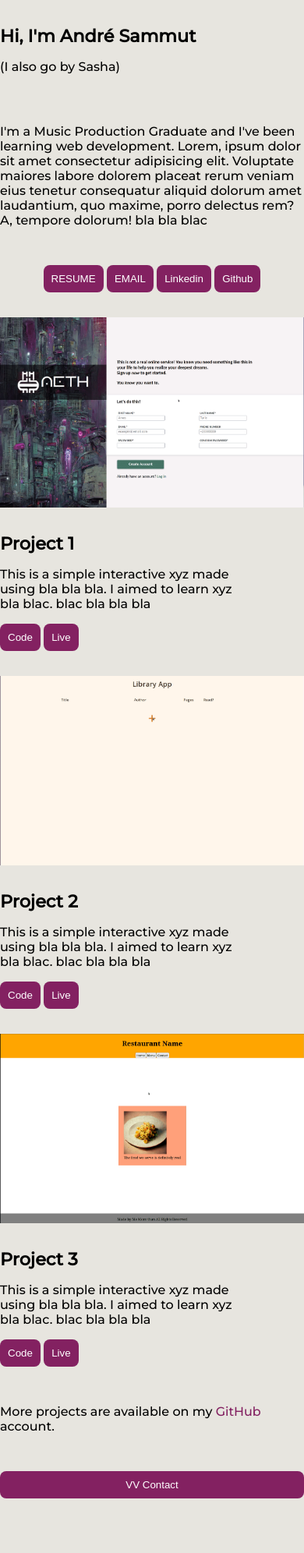
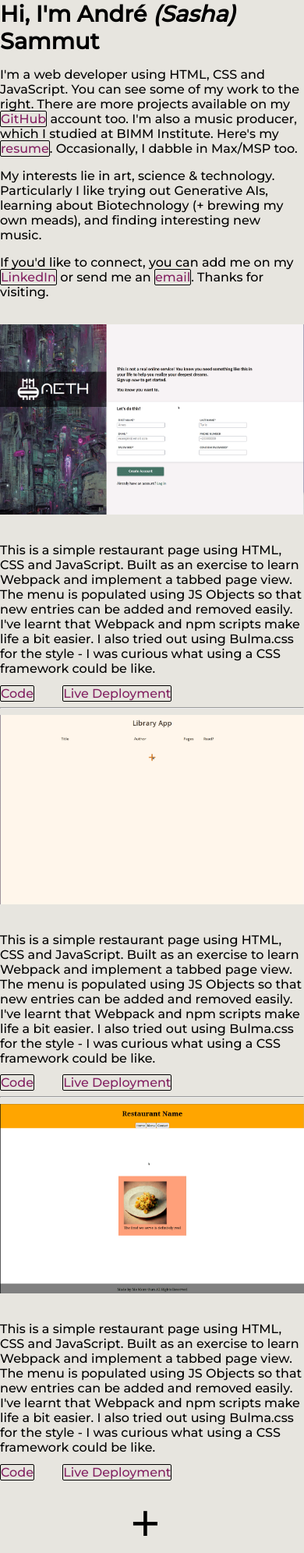
Before and after one commit to Volfy/portfolio, a plain HTML site: page index.html in a window 390 px wide. Shown: the whole page at 78% size. Before the commit the page ends 1922 px from the top, so only its background shows below. Drawn offline with Linux system fonts and the light colour scheme.

Commit message:
change style again, distill contents to necessities, add fizzbuzz counter

```diff
--- a/index.html
+++ b/index.html
@@ -14,117 +14,89 @@
 <body>
 
     <main>
-        <section class="head-name">
+        <div class="left">
+            <section class="name">
+                <h1>Hi, I'm André <span class="sasha">(Sasha)</span> Sammut</h1>
+            </section>
+            <section class="bio">
+                <p>
+                    I'm a web developer using HTML, CSS and JavaScript. You can see some of my work to the right.
+                    There are more projects available on my <a href="">GitHub</a> account too.
+                    <!-- Potentially link to my music -->
+                    I'm also a music producer, which I studied at BIMM Institute. Here's my <a href="">resume</a>.
+                    <!-- is this line necessary? -->
+                    Occasionally, I dabble in Max/MSP too.
+                    <!--  -->
+                </p>
 
-            <div>
-                <h1>Hi, I'm André Sammut</h1>
-                <p class="tagline">(I also go by Sasha)</p>
+                <p>
+                    <!-- Potentially link to image of mead, midjourney acc, spotify playlist -->
+                    My interests lie in art, science & technology.
+                    Particularly I like trying out Generative AIs, learning about Biotechnology (+ brewing my own meads), and finding interesting new music.
+                </p>
+                <p>
+                    If you'd like to connect, you can add me on my <a href="">LinkedIn</a> or send me an <a href="">email</a>. Thanks for visiting.
+                </p>
+            </section>
         </div>
-        </section>
 
-        <section class="socials">
-            <button>RESUME </button>
-            <button>EMAIL</button>
-            <button>Linkedin </button>
-            <button>Github </button>
-        </section>
-
-        <section class="bio">
-            <p>I'm a Music Production Graduate and I've been learning web development. Lorem, ipsum dolor sit amet consectetur adipisicing elit. Voluptate maiores labore dolorem placeat rerum veniam eius tenetur consequatur aliquid dolorum amet laudantium, quo maxime, porro delectus rem? A, tempore dolorum! bla bla blac</p>
-
-        </section>
-
-
-
-
-        <section class="contact">
-
-            <button class="contact-open">VV Contact</button>
-
-            <div class="contact-form">
-                <form action="" method="get">
-                    <label for="">Name</label>
-                    <input type="text">
-                    <label for="">email</label>
-                    <input type="text">
-                    <label for="">Subject</label>
-                    <input type="text">
-                    <button type="submit">Submit</button>
-                </form>
-            </div>
-        </section>
-
-
-
+        <div class="right">
             <section class="project1 proj">
                 <div class="card">
 
-                <img src="gifs/sign-up-form.gif" alt="">
+                    <a href=""><img src="gifs/sign-up-form.gif" alt=""></a>
 
                     <div class="proj-side">
-                    <h1>Project 1</h1>
-                    <p>This is a simple interactive xyz made using bla bla bla. I aimed to learn xyz bla blac. blac bla bla bla</p>
+                        <p>This is a simple restaurant page using HTML, CSS and JavaScript. Built as an exercise to learn Webpack and implement a tabbed page view. The menu is populated using JS Objects so that new entries can be added and removed easily. I've learnt that Webpack and npm scripts make life a bit easier. I also tried out using Bulma.css for the style - I was curious what using a CSS framework could be like.</p>
 
 
-                    <div class="buttons">
-                        <form action="https://github.com/Volfy/">
-                            <button type="submit">Code</button>
-                        </form>
-                        <form action="https://volfy.github.io/">
-                            <button type="submit">Live</button>
-                        </form>
+                        <div class="links">
+                            <a href="">Code</a>
+                            <a href="">Live Deployment</a>
                         </div>
                     </div>
                 </div>
             </section>
+            <hr>
             <section class="project2 proj">
                 <div class="card">
 
-                <img src="gifs/library.gif" alt="Project 1">
+                    <a href=""><img src="gifs/library.gif" alt="Project 1"></a>
 
                     <div class="proj-side">
-                    <h1>Project 2</h1>
-                    <p>This is a simple interactive xyz made using bla bla bla. I aimed to learn xyz bla blac. blac bla bla bla</p>
+                        <p>This is a simple restaurant page using HTML, CSS and JavaScript. Built as an exercise to learn Webpack and implement a tabbed page view. The menu is populated using JS Objects so that new entries can be added and removed easily. I've learnt that Webpack and npm scripts make life a bit easier. I also tried out using Bulma.css for the style - I was curious what using a CSS framework could be like.</p>
 
 
-                    <div class="buttons">
-                        <form action="https://github.com/Volfy/">
-                            <button type="submit">Code</button>
-                        </form>
-                        <form action="https://volfy.github.io/">
-                            <button type="submit">Live</button>
-                        </form>
+                        <div class="links">
+                            <a href="">Code</a>
+                            <a href="">Live Deployment</a>
                         </div>
                     </div>
                 </div>
             </section>
+            <hr>
             <section class="project3 proj">
                 <div class="card">
 
-                <img src="gifs/restaurant.gif" alt="Project 1">
+                    <a href=""><img src="gifs/restaurant.gif" alt="Project 1"></a>
 
                     <div class="proj-side">
-                    <h1>Project 3</h1>
-                    <p>This is a simple interactive xyz made using bla bla bla. I aimed to learn xyz bla blac. blac bla bla bla</p>
+                        <p>This is a simple restaurant page using HTML, CSS and JavaScript. Built as an exercise to learn Webpack and implement a tabbed page view. The menu is populated using JS Objects so that new entries can be added and removed easily. I've learnt that Webpack and npm scripts make life a bit easier. I also tried out using Bulma.css for the style - I was curious what using a CSS framework could be like.</p>
 
 
-                    <div class="buttons">
-                        <form action="https://github.com/Volfy/">
-                            <button type="submit">Code</button>
-                        </form>
-                        <form action="https://volfy.github.io/">
-                            <button type="submit">Live</button>
-                        </form>
+                        <div class="links">
+                            <a href="">Code</a>
+                            <a href="">Live Deployment</a>
                         </div>
                     </div>
                 </div>
             </section>
-
-        <section class="github-more">
-            <p>More projects are available on my <a href="https://github.com/Volfy">GitHub</a> account.</p>
-        </section>
+        </div>
+        <div class="fzbz">
+            <button type="button">+</button>
+            <div></div>
+        </div>
     </main>
-
 
 </body>
 </html>
--- a/main.js
+++ b/main.js
@@ -1,4 +1,22 @@
-const open = document.querySelector(".contact-open");
-const form = document.querySelector(".contact-form").classList;
+const btn = document.querySelector(".fzbz button");
+const div = document.querySelector(".fzbz div");
 
-open.addEventListener('click', () => form.toggle("show"));
+let x = 0;
+
+btn.addEventListener('click', () => {
+    div.classList.remove("fadeon", "fadeon-fz", "fadeon-fz-bz", "fadeon-bz");
+    x += 1;
+    let text = "";
+    let className = "fadeon";
+    if (x % 3 === 0) {
+        text += "Fizz";
+        className += "-fz";
+    }
+    if (x % 5 === 0) {
+        text += "Buzz";
+        className += "-bz";
+    }
+
+    div.textContent = text === "" ? x : text;
+    setTimeout(() => div.classList.add(className), 1);
+});
--- a/styles.css
+++ b/styles.css
@@ -24,133 +24,171 @@ body {
 }
 main {
     display: grid;
-    /* grid-template-columns: 1fr 2fr 2fr 1fr;
-    grid-template-rows: repeat(7, 1fr); */
-    grid-template-areas:
-    ". . . ."
-    ". .  p1 ."
-    ". hd p1 ."
-    ". so p2 ."
-    ". bi p2 ."
-    ". ct p3 ."
-    ". .  p3 ."
-    ". .  gh ."
-    ". . . .";
-    gap: 2em;
+    grid-template-columns: repeat(18, 1fr);
+    grid-template-rows: repeat(8, 1fr);
+    gap: 1em;
     height: 100%;
     align-items: center;
+
+    /* animation: fadein 4s; */
 }
-.project1 {
-    grid-area: p1;
+.left {
+    grid-column: 1/7;
+    grid-row: 1/6;
 }
-.project2 {
-    grid-area: p2;
+.right {
+    grid-column: 8/18;
+    grid-row: 1/8;
 }
-.project3 {
-    grid-area: p3;
+
+
+
+
+/* GENERAL */
+h1 {
+    margin: 0;
+    font-size: 1.8em;
 }
-.github-more {
-    grid-area: gh;
-    align-self: start;
+.sasha {
+    font-style: italic;
 }
-.head-name {
-    grid-area: hd;
+img {
+    max-width: 400px;
 }
-.bio {
-    grid-area: bi;
+a {
+    border: 1px solid black;
+    border-radius: 2px;
+    text-decoration: none;
+    color: var(--accent);
 }
-.socials {
-    grid-area: so;
-    text-align: center;
-}
-.contact {
-    grid-area: ct;
+a:hover {
+    background-color: white;
+    color: var(--main-dark);
+    border: 1px solid white;
 }
 
 
 
 
 
-
-
-h1 {
-    margin: 0;
-    font-size: 1.4em;
-}
-img {
-    max-width: 400px;
-}
-a {
-    text-decoration: none;
-    color: var(--accent);
-}
 .card {
     display: flex;
     gap: 2em;
 }
-.proj-side {
-    max-width: 300px;
+/* Remove a styling from imgs in cards */
+.card > a {
+    border: none;
+    color: none;
+}
+.card > a:hover {
+    border: none;
+    color: none;
+    background: none;
+}
+.proj p {
+    margin: 0;
+}
+.links {
+    margin-top: 0.8em;
+}
+.links > a {
+    margin-right: 2em;
 }
 
 
-/* CONTACT */
-.contact-form > form {
-    display: flex;
-    flex-direction: column;
+
+
+
+/* + fizzbuzz fun */
+.fzbz {
+    grid-column: 1/-1;
+    grid-row: -3/-2;
+    font-size: 4em;
 }
-.contact-form {
-    display: none;
+.fzbz div {
+    display: inline-block;
+    font-size: inherit;
 }
-.contact-open {
-    width: 100%;
+.fzbz button {
+    appearance: none;
+    border: none;
+    background: none;
+    font-size: 1em;
 }
-.show {
-    display: block;
+.fzbz button:hover {
+    color: white;
+}
+.fadeon {
+    animation: num 1s;
+}
+.fadeon-fz {
+    animation: fz 1s;
+}
+.fadeon-bz {
+    animation: bz 1s;
+}
+.fadeon-fz-bz {
+    animation: fzbz 1s;
 }
 
 
-/* Organize buttons in Projects */
-.buttons > form {
-    display: inline;
+
+/* Animations */
+
+@keyframes fadein {
+    from {opacity: 0%;}
+    to {opacity: 100%;}
 }
-
-/* Just for fun */
-button {
-    appearance: none;
-    border: none;
-    background-color: var(--accent);
-    border-radius: 8px;
-    padding: 10px;
-    color: white;
+@keyframes num {
+    from {color: blue;}
+    to {color: black;}
 }
-button:hover {
-    color: var(--accent);
-    background-color: white;
+@keyframes fzbz {
+    from {color: red;}
+    to {color: black;}
 }
-
+@keyframes fz {
+    from {color: rgb(0, 215, 0);}
+    to {color: black;}
+}
+@keyframes bz {
+    from {color: yellow;}
+    to {color: black;}
+}
 
 /* RESPONSIVE */
 
 @media (min-width: 1400px) {
     main {
         width: 1400px;
-
+    }
+    .proj-side {
+        max-width: 600px;
     }
 }
-
 @media (max-width: 1400px) {
     main {
-        grid-template-areas:
-        "."
-        "hd"
-        "bi"
-        "so"
-        "p1"
-        "p2"
-        "p3"
-        "gh"
-        "ct"
-        ".";
+        display: flex;
+        flex-direction: column;
+    }
+
+    .proj {
+        display: flex;
+        justify-content: center;
+        align-content: center;
+        width: 100%;
+    }
+    .proj-side {
+        width: 100%;
+    }
+    img {
+        max-width: 100%;
+    }
+}
+@media (max-width: 800px) {
+    main {
+        display: flex;
+        flex-direction: column;
     }
     .card {
         flex-direction: column;
@@ -159,6 +197,11 @@ button:hover {
     .proj {
         display: flex;
         justify-content: center;
+        align-content: center;
+        width: 100%;
+    }
+    .proj-side {
+        width: 100%;
     }
     img {
         max-width: 100%;
```
Lines whose indentation alone changed are shown as unchanged.
